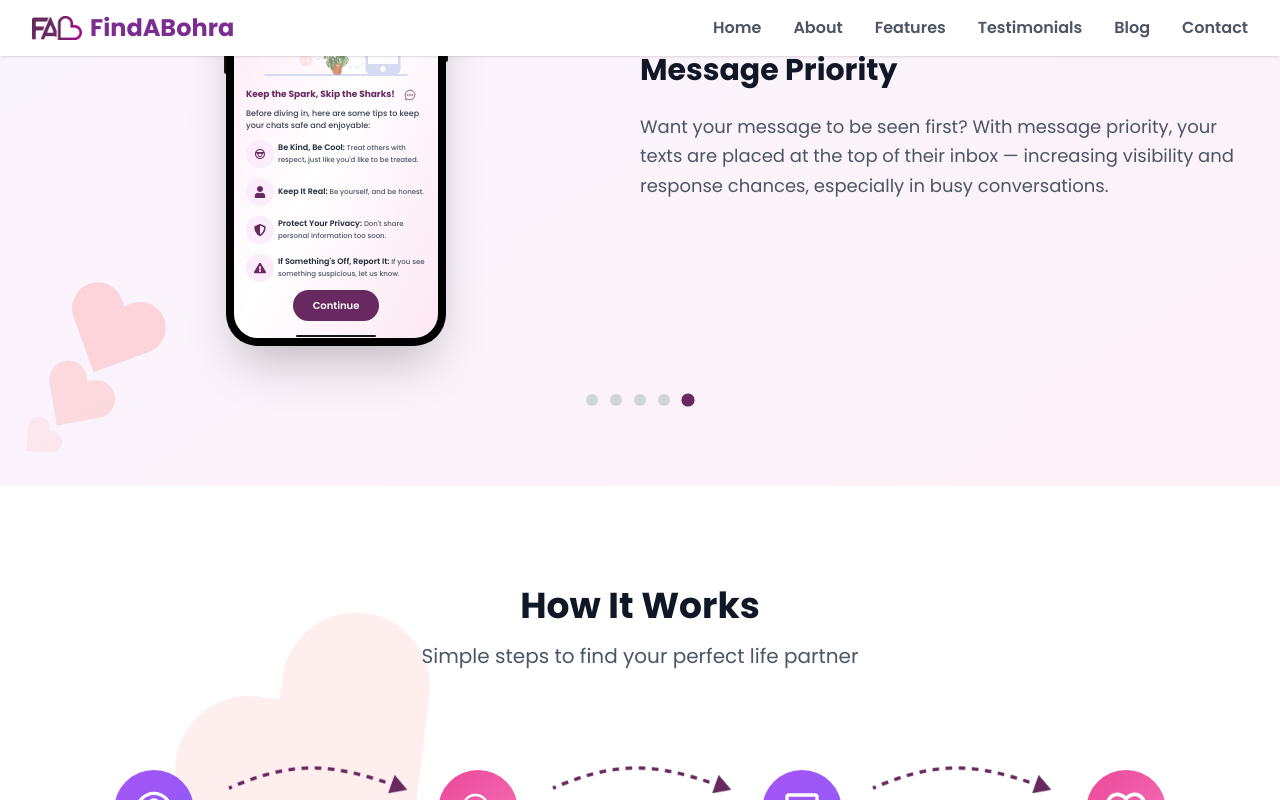
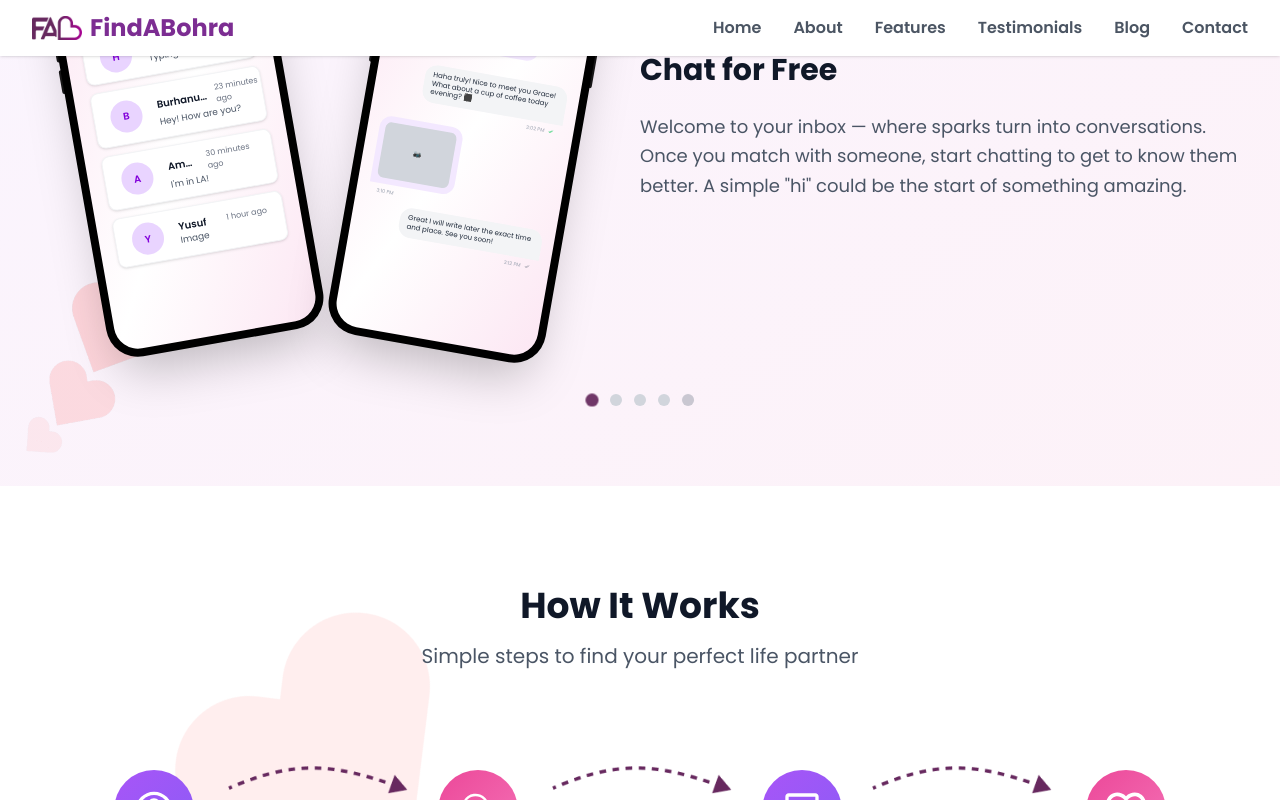
Before and after one commit to ruqaiyae/findabohra, a Next.js app: page / in a window 1280 px wide. Both pictures are taken after a click on the button 688 px from the left and 2058 px from the top of the page. Shown: the part 1658-2458 px from the top of the page. Built offline with nearby package versions, Linux system fonts and the light colour scheme.

Commit message:
feat/CTA-section

```diff
--- a/src/app/page.tsx
+++ b/src/app/page.tsx
@@ -3,6 +3,7 @@
 import { About } from "@/components/About";
 import { FeaturesCarousel } from "@/components/FeaturesCarousel";
 import { HowItWorks } from "@/components/HowItWorks";
+import { CallToAction } from "@/components/CallToAction";
 
 export default function Home() {
   return (
@@ -12,6 +13,7 @@
       <About />
       <FeaturesCarousel />
       <HowItWorks />
+      <CallToAction />
     </div>
   );
 }
--- /dev/null
+++ b/src/components/CallToAction.tsx
@@ -0,0 +1,36 @@
+export function CallToAction() {
+  return (
+    <section className="relative w-full py-20">
+      {/* Background Pattern */}
+      <div className="absolute top-0 left-0 w-[80%] h-full bg-gradient-to-br from-[#581C87] to-[#BE185D]" />
+      <div className="max-w-7xl mx-auto px-4 sm:px-6 lg:px-8 relative z-10 grid lg:grid-cols-2 gap-30 items-center">
+        {/* Left Content */}
+        <div className="text-white space-y-10">
+          <h2 className="text-3xl font-bold">
+            Let&apos;s Find Your Best Match
+          </h2>
+          <p className="text-medium font-semibold text-purple-100 leading-relaxed">
+            Start your search with a platform that understands your values,
+            respects your privacy, and connects you within the trusted Dawoodi
+            Bohra community.
+          </p>
+          <a
+            href="#home"
+            className="inline-flex items-center text-lg font-semibold text-white hover:text-purple-200 transition-colors border-b-2 border-white hover:border-purple-200 pb-1"
+          >
+            Download the FindABohra App Today!
+          </a>
+        </div>
+
+        {/* Right Image */}
+        <div className="relative order-1">
+          <div className="w-full h-86 lg:h-[500px] bg-gradient-to-br from-blue-100 to-green-100 rounded-2xl flex items-center justify-center">
+            <div className="text-center text-gray-500">
+              <p className="text-lg">Placeholder</p>
+            </div>
+          </div>
+        </div>
+      </div>
+    </section>
+  );
+}
--- a/src/components/MessageItem.tsx
+++ b/src/components/MessageItem.tsx
@@ -1,67 +1,45 @@
-import Image from "next/image";
-import { FaImage } from "./icons";
+import React from "react";
 
-interface MessageItemProps {
-  avatar?: string;
+type MessageItemProps = {
   name: string;
   time: string;
   message: string;
   notification?: number;
-}
+};
 
-const MessageItem: React.FC<MessageItemProps> = ({
-  avatar,
+export default function MessageItem({
   name,
   time,
   message,
   notification,
-}) => {
+}: MessageItemProps) {
   return (
-    <div className="flex gap-1 sm:gap-1.5 md:gap-2">
-      {avatar ? (
-        <Image
-          src={avatar}
-          alt={`${name}'s avatar`}
-          width={48}
-          height={40}
-          className="w-8 h-7 sm:w-10 sm:h-8 md:w-12 md:h-10 rounded-full object-cover my-1 sm:my-1.5 md:my-2"
-        />
-      ) : (
-        <div className="w-8 h-5 sm:w-10 sm:h-8 md:w-12 md:h-10 rounded-full bg-gray-200 my-1 sm:my-1.5 md:my-2" />
-      )}
-      <div className="flex flex-col justify-center my-1 sm:my-1.5 md:my-2 w-full">
-        <div className="flex justify-between">
-          <p className="text-[8px] sm:text-[9px] md:text-[10px] font-semibold">
+    <div className="flex items-center justify-between py-1 sm:py-1.5 md:py-2 px-2 sm:px-3 md:px-4 bg-white rounded-lg shadow-sm border border-gray-100 mb-1 sm:mb-1.5 md:mb-2">
+      <div className="flex items-center gap-2 sm:gap-3 md:gap-4 flex-1">
+        <div className="w-6 h-6 sm:w-7 sm:h-7 md:w-8 md:h-8 bg-purple-200 rounded-full flex items-center justify-center">
+          <span className="text-[8px] sm:text-[9px] md:text-[10px] font-semibold text-purple-700">
+            {name.charAt(0).toUpperCase()}
+          </span>
+        </div>
+        <div className="flex-1 min-w-0">
+          <div className="flex items-center justify-between">
+            <p className="text-[8px] sm:text-[9px] md:text-[10px] font-semibold text-gray-900 truncate">
               {name}
             </p>
-          <p className="text-[6px] sm:text-[7px] md:text-[8px] text-gray-500">
+            <p className="text-[6px] sm:text-[7px] md:text-[8px] text-gray-500 ml-2">
               {time}
             </p>
           </div>
-        <div className="flex justify-between">
-          {message === "Image" ? (
-            <div className="flex items-center gap-1 sm:gap-1.5 md:gap-2">
-              <FaImage className="text-gray-400 text-[8px] sm:text-[10px] md:text-xs" />
-              <p className="text-[8px] sm:text-[9px] md:text-[10px] text-gray-500">
+          <p className="text-[7px] sm:text-[8px] md:text-[9px] text-gray-600 truncate">
             {message}
           </p>
         </div>
-          ) : (
-            <p className="text-[8px] sm:text-[9px] md:text-[10px] text-gray-500">
-              {message}
-            </p>
-          )}
-          {notification && (
-            <div className="bg-[#67295F] px-[4px] py-[1px] sm:px-[5px] sm:py-[1.5px] md:px-[6.5px] md:py-[2px] rounded-full">
-              <p className="text-[6px] sm:text-[7px] md:text-[8px] text-white">
+      </div>
+      {notification && notification > 0 && (
+        <div className="bg-red-500 text-white text-[6px] sm:text-[7px] md:text-[8px] rounded-full w-4 h-4 sm:w-5 sm:h-5 md:w-6 md:h-6 flex items-center justify-center font-semibold">
           {notification}
-              </p>
         </div>
       )}
     </div>
-      </div>
-    </div>
   );
-};
-
-export default MessageItem;
+}
```
Lines whose indentation alone changed are shown as unchanged.
